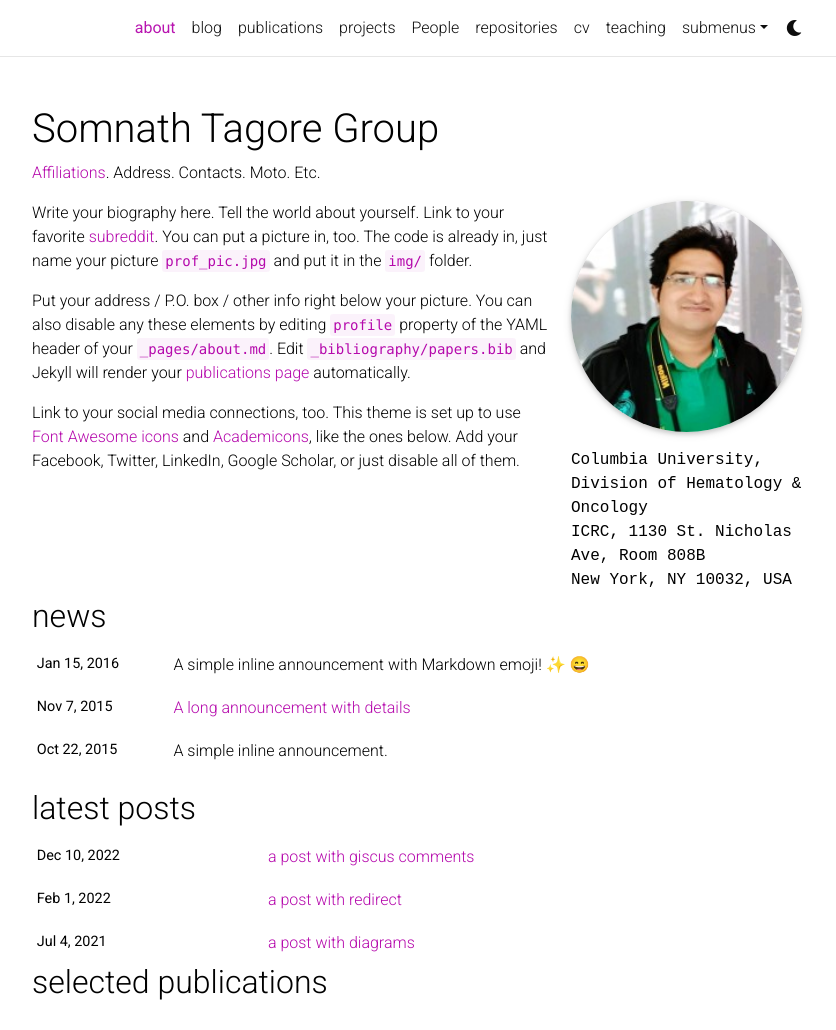
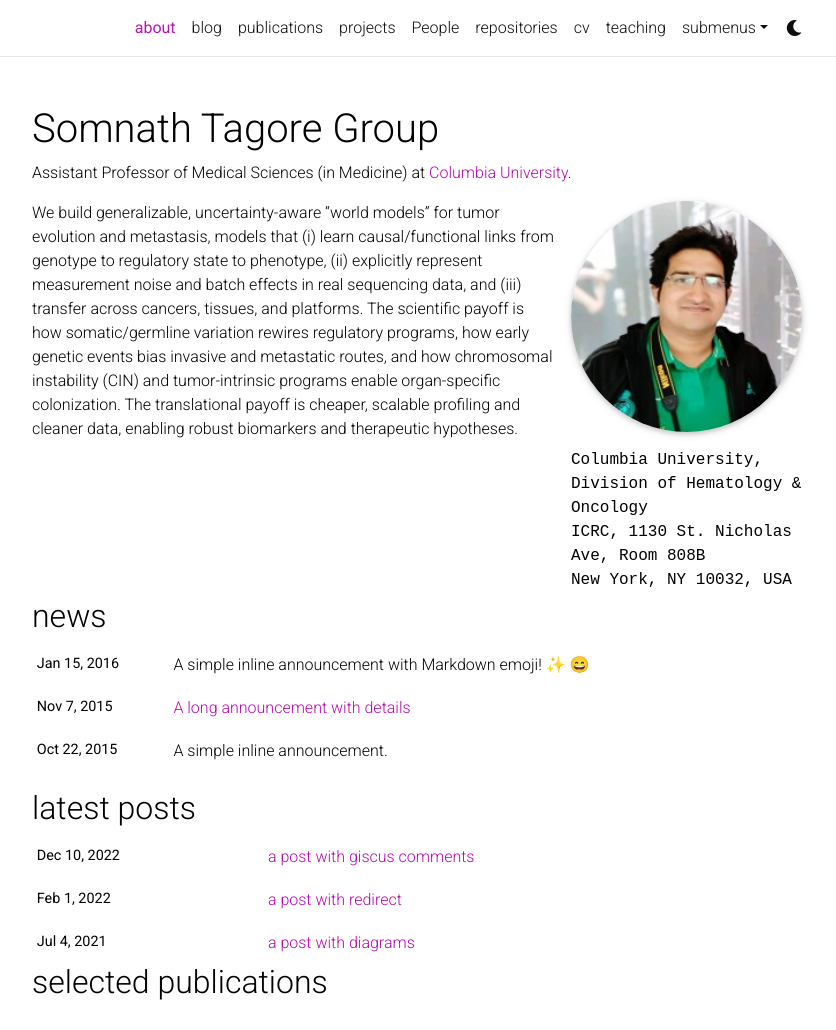
Before and after one commit to somnathtagore/somnathtagore.github.io, a Jekyll site: the page built from _pages/about.md, in a window 1280 px wide and 1338 px high, cut to the strip 0-1030 px from the top of the window. Shown: the whole strip, without its empty margins (223-1059 px from the left). Built offline with Jekyll 4.4.1, drawn with Linux system fonts in a browser that asks for light colours; full-size pictures stand in for the smaller copies a plugin makes; emoji names are drawn with the system emoji font; comment, search, counter and statistics services are not loaded; a style sheet for code colours, icons or effects is not loaded.

Commit message:
Update about.md

```diff
--- a/_pages/about.md
+++ b/_pages/about.md
@@ -2,7 +2,7 @@
 layout: about
 title: about
 permalink: /
-subtitle: <a href='#'>Affiliations</a>. Address. Contacts. Moto. Etc.
+subtitle: Assistant Professor of Medical Sciences (in Medicine) at <a href='#'>Columbia University</a>.
 
 profile:
   align: right
@@ -19,8 +19,4 @@ selected_papers: true # includes a list of papers marked as "selected={true}"
 social: true  # includes social icons at the bottom of the page
 ---
 
-Write your biography here. Tell the world about yourself. Link to your favorite [subreddit](http://reddit.com). You can put a picture in, too. The code is already in, just name your picture `prof_pic.jpg` and put it in the `img/` folder.
-
-Put your address / P.O. box / other info right below your picture. You can also disable any these elements by editing `profile` property of the YAML header of your `_pages/about.md`. Edit `_bibliography/papers.bib` and Jekyll will render your [publications page](/al-folio/publications/) automatically.
-
-Link to your social media connections, too. This theme is set up to use [Font Awesome icons](http://fortawesome.github.io/Font-Awesome/) and [Academicons](https://jpswalsh.github.io/academicons/), like the ones below. Add your Facebook, Twitter, LinkedIn, Google Scholar, or just disable all of them.
+We build generalizable, uncertainty-aware “world models” for tumor evolution and metastasis, models that (i) learn causal/functional links from genotype to regulatory state to phenotype, (ii) explicitly represent measurement noise and batch effects in real sequencing data, and (iii) transfer across cancers, tissues, and platforms. The scientific payoff is how somatic/germline variation rewires regulatory programs, how early genetic events bias invasive and metastatic routes, and how chromosomal instability (CIN) and tumor-intrinsic programs enable organ-specific colonization. The translational payoff is cheaper, scalable profiling and cleaner data, enabling robust biomarkers and therapeutic hypotheses.
```
